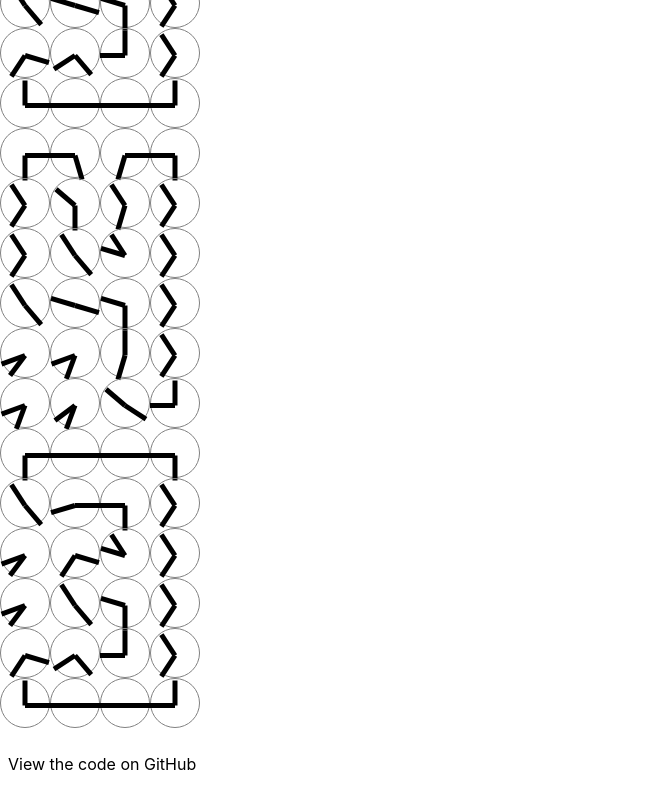
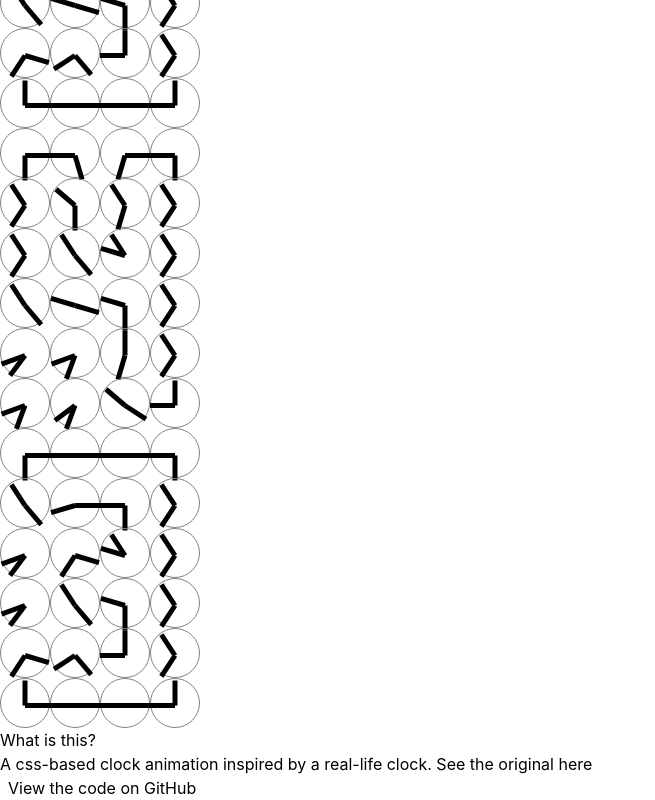
Before and after one commit to MrSunshyne/css-clock, a Vue app: page / in a window 1280 px wide. Shown: the part 1164-1964 px from the top of the page, without its empty margins (0-655 px from the left). Before the commit the page ends 1940 px from the top, so only its background shows below. Built offline with nearby package versions, Linux system fonts and the light colour scheme.

Commit message:
added og and updated readme

```diff
--- a/public/index.html
+++ b/public/index.html
@@ -5,11 +5,14 @@
     <meta http-equiv="X-UA-Compatible" content="IE=edge" />
     <meta name="viewport" content="width=device-width,initial-scale=1.0" />
     <link rel="icon" href="/favicon.svg" />
-    <title>css-clock</title>
+    <title>CSS Clock</title>
 
     <meta name="title" content="css-clock" />
-    <meta name="description" content="description" />
-    <meta name="keywords" content="vue, tailwind, boilerplate" />
+    <meta
+      name="description"
+      content="A css-based clock animation inspired by a real-life clock"
+    />
+    <meta name="keywords" content="css, clock, animation, vuejs" />
     <meta name="robots" content="index, follow" />
     <meta http-equiv="Content-Type" content="text/html; charset=utf-8" />
     <meta name="language" content="English" />
--- a/src/components/footer-section.vue
+++ b/src/components/footer-section.vue
@@ -1,8 +1,19 @@
 <template>
   <div
-    class="container mx-auto text-sm uppercase tracking-wide py-10 flex justify-center md:justify-between"
+    class="container mx-auto text-sm  tracking-wide py-10 flex justify-center md:justify-between"
   >
-    <div>&nbsp;</div>
+    <div>
+      <p class="font-bold">What is this?</p>
+      <p>
+        A css-based clock animation inspired by a real-life clock.
+        <a
+          class="underline hover:text-gray-800"
+          target="_blank"
+          href="https://twitter.com/AMAZlNGSCIENCE/status/1290137381601857537?s=20"
+          >See the original here</a
+        >
+      </p>
+    </div>
     <ul class="menu">
       <li>
         <a href="https://github.com/MrSunshyne/css-clock" target="_blank"
```
Also changed, not shown: public/og-image.jpg (added), 1 other file (tests, documents, lock files or other folders).
